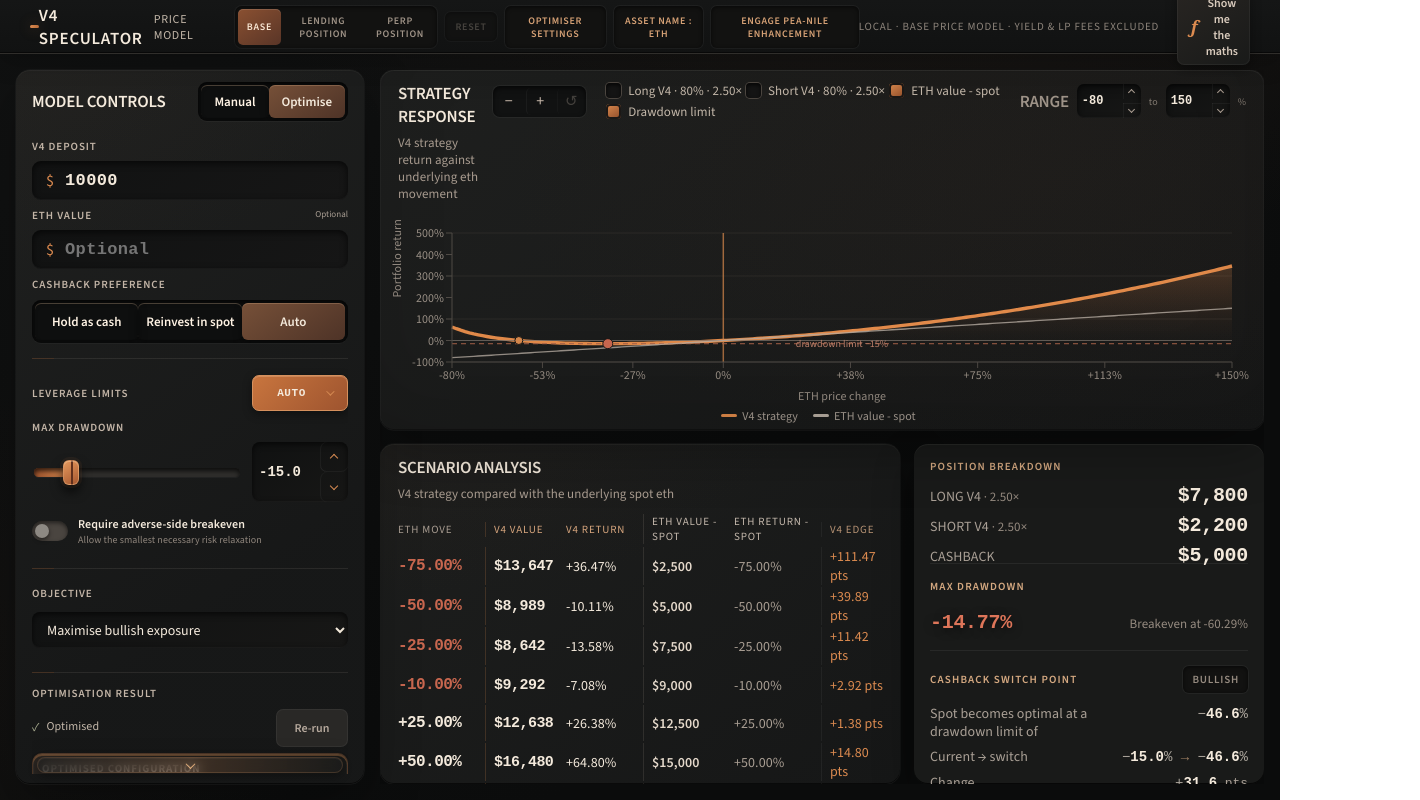
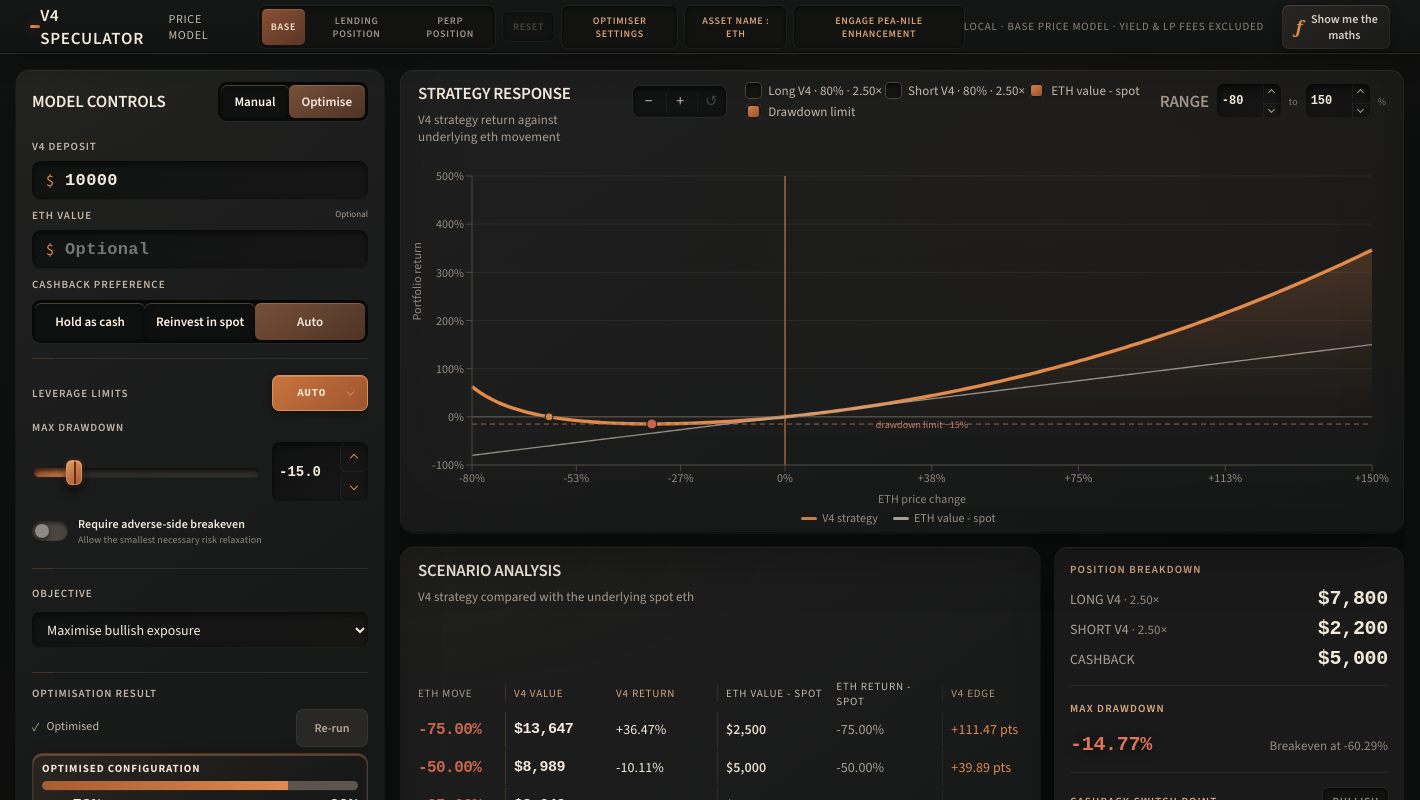
Before and after one commit to Scuttl-E/v4-speculator-calculator, a React (Vite) app: page / in a window 1280 px wide. Shown: the top 800 px of the page, 1420 px wide, since content can reach past the window. Built offline with nearby package versions, Linux system fonts and the light colour scheme.

Commit message:
Keep web layout stable on narrow viewports

```diff
--- a/src/App.tsx
+++ b/src/App.tsx
@@ -788,6 +788,15 @@ export default function App() {
   const [persistenceLoaded, setPersistenceLoaded] = useState(false);
   const isDesktopApp = isDesktopShell();
   useEffect(() => {
+    if (isDesktopApp) return;
+    document.documentElement.classList.add("web-build");
+    document.body.classList.add("web-build");
+    return () => {
+      document.documentElement.classList.remove("web-build");
+      document.body.classList.remove("web-build");
+    };
+  }, [isDesktopApp]);
+  useEffect(() => {
     if (!showMaths) return;
     const closeOnEscape = (event: KeyboardEvent) => {
       if (event.key === "Escape") setShowMaths(false);
@@ -1423,7 +1432,7 @@ export default function App() {
   const assetLabel = assetName.trim() || DEFAULT_ASSET_NAME;
   const assetLabelLower = assetLabel.toLowerCase();
   return (
-    <main>
+    <main className={isDesktopApp ? "desktop-app" : "web-app"}>
       <header className="topbar">
         <div className="topbar-brand">
           <div className="wordmark">
--- a/src/styles.css
+++ b/src/styles.css
@@ -2670,3 +2670,35 @@ body {
     transition-duration: 1ms;
   }
 }
+
+/* Browser build: retain the workstation layout below its designed width.
+   Narrow viewports scroll the page instead of compressing controls and data. */
+html.web-build,
+body.web-build {
+  min-width: 1420px;
+  min-height: 1100px;
+  height: auto;
+  overflow: auto;
+}
+body.web-build #root {
+  min-width: 1420px;
+  min-height: 1100px;
+  height: auto;
+  overflow: visible;
+}
+main.web-app {
+  min-width: 1420px;
+  min-height: 1100px;
+  height: auto;
+  overflow: visible;
+}
+main.web-app .shell {
+  min-width: 1420px;
+  min-height: 1046px;
+  height: calc(100vh - 54px);
+  grid-template-columns: 368px minmax(1000px, 1fr);
+  overflow: visible;
+}
+main.web-app .workspace {
+  min-width: 1000px;
+}
```
